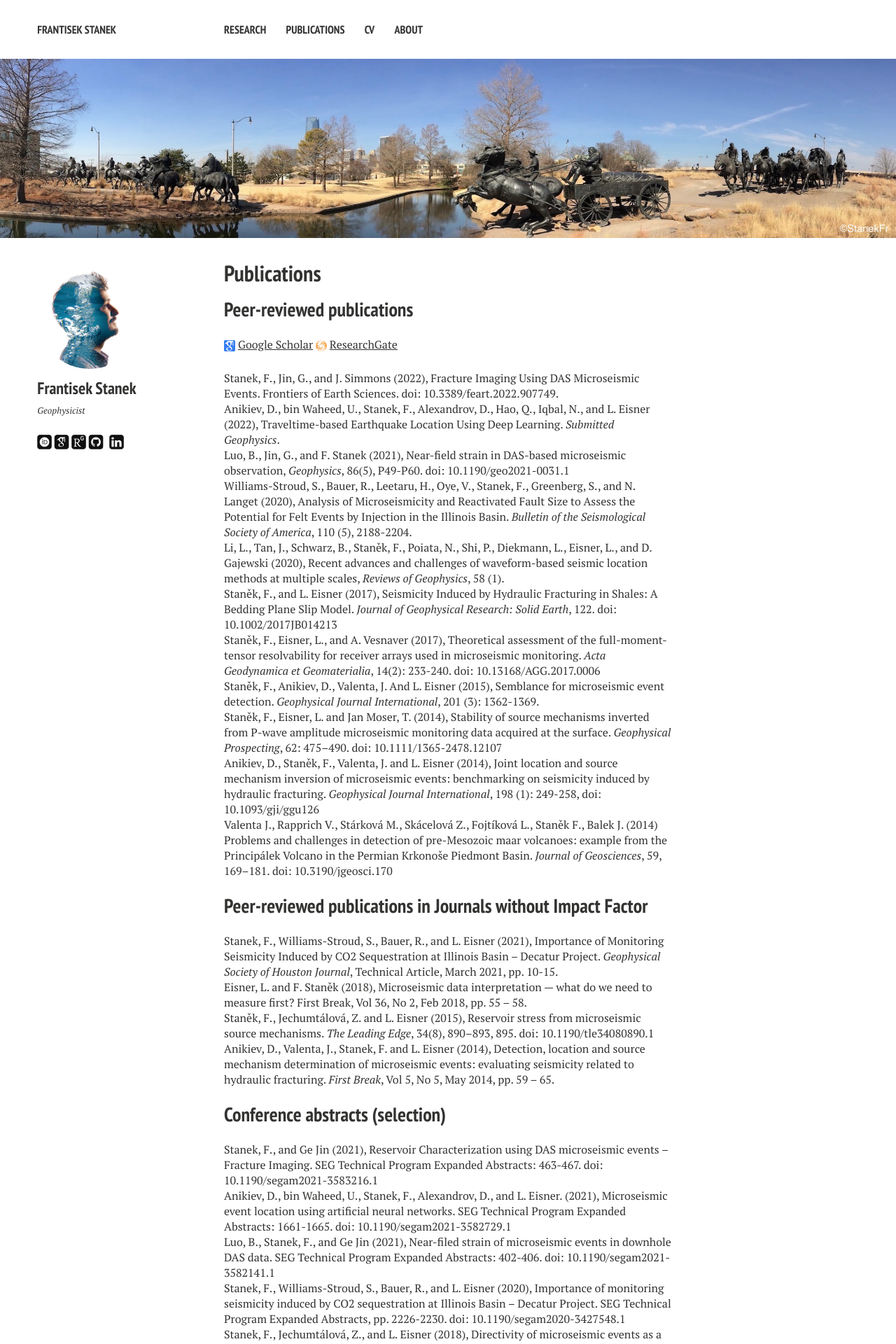
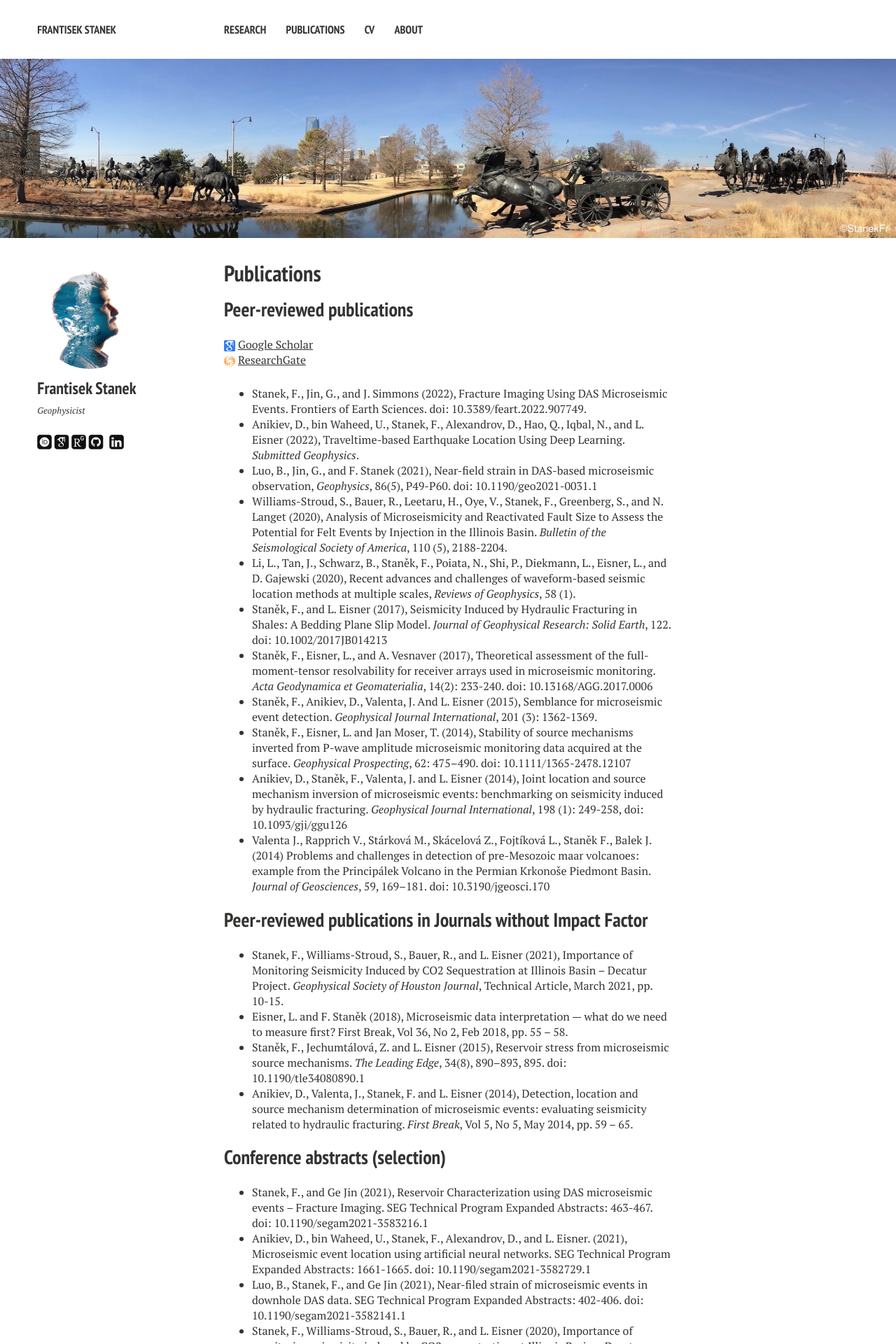
Before and after one commit to StanekFr/StanekFr.github.io, a Jekyll site: the page built from publications/index.md, in a window 1280 px wide. Shown: the top 1920 px of the page at 70% size. Built offline with Jekyll 4.4.1, drawn with Linux system fonts in a browser that asks for light colours; nearby versions of some CDN libraries; some web fonts are replaced.

Commit message:
Update index.md

```diff
--- a/publications/index.md
+++ b/publications/index.md
@@ -9,53 +9,53 @@ modified: 2022-07-17
 ## Peer-reviewed publications
 
 ![Scholar]({{ site.url }}/images/scholar.png) [Google Scholar](https://scholar.google.com/citations?user=k5i3d9MAAAAJ&hl=cs)
-![ResearchGate]({{ site.url }}/images/rid.png) [ResearchGate](https://www.researchgate.net/profile/Frantisek-Stanek)
+<br>![ResearchGate]({{ site.url }}/images/rid.png) [ResearchGate](https://www.researchgate.net/profile/Frantisek-Stanek)
 <!-- ![Orcid]({{ site.url }}/images/orcid.png) [Orcid]((https://orcid.org/my-orcid?orcid=0000-0002-0037-9239))    -->
 <!-- ![Publons]({{ site.url }}/images/orcid.png) [Publons]((https://orcid.org/my-orcid?orcid=0000-0002-0037-9239))  -->
 
-Stanek, F., Jin, G., and J. Simmons (2022), Fracture Imaging Using DAS Microseismic Events. Frontiers of Earth Sciences. doi: 10.3389/feart.2022.907749.
-<br>Anikiev, D., bin Waheed, U., Stanek, F., Alexandrov, D., Hao, Q., Iqbal, N., and L. Eisner (2022), Traveltime-based Earthquake Location Using Deep Learning. <em>Submitted Geophysics</em>.
-<br>Luo, B., Jin, G., and F. Stanek (2021), Near-field strain in DAS-based microseismic observation, <em>Geophysics</em>, 86(5), P49-P60. doi: 10.1190/geo2021-0031.1
-<br>Williams-Stroud, S., Bauer, R., Leetaru, H., Oye, V., Stanek, F., Greenberg, S., and N. Langet (2020), Analysis of Microseismicity and Reactivated Fault Size to Assess the Potential for Felt Events by Injection in the Illinois Basin. <em>Bulletin of the Seismological Society of America</em>, 110 (5), 2188-2204.
-<br>Li, L., Tan, J., Schwarz, B., Staněk, F., Poiata, N., Shi, P., Diekmann, L., Eisner, L., and D. Gajewski (2020), Recent advances and challenges of waveform-based seismic location methods at multiple scales, <em>Reviews of Geophysics</em>, 58 (1).
-<br>Staněk, F., and L. Eisner (2017), Seismicity Induced by Hydraulic Fracturing in Shales: A Bedding Plane Slip Model. <em>Journal of Geophysical Research: Solid Earth</em>, 122. doi: 10.1002/2017JB014213
-<br>Staněk, F., Eisner, L., and A. Vesnaver (2017), Theoretical assessment of the full-moment-tensor resolvability for receiver arrays used in microseismic monitoring. <em>Acta Geodynamica et Geomaterialia</em>, 14(2): 233-240. doi: 10.13168/AGG.2017.0006
-<br>Staněk, F., Anikiev, D., Valenta, J. And L. Eisner (2015), Semblance for microseismic event detection. <em>Geophysical Journal International</em>, 201 (3): 1362-1369.
-<br>Staněk, F., Eisner, L. and Jan Moser, T. (2014), Stability of source mechanisms inverted from P-wave amplitude microseismic monitoring data acquired at the surface. <em>Geophysical Prospecting</em>, 62: 475–490. doi: 10.1111/1365-2478.12107
-<br>Anikiev, D., Staněk, F., Valenta, J. and L. Eisner (2014), Joint location and source mechanism inversion of microseismic events: benchmarking on seismicity induced by hydraulic fracturing. <em>Geophysical Journal International</em>, 198 (1): 249-258, doi: 10.1093/gji/ggu126
-<br>Valenta J., Rapprich V., Stárková M., Skácelová Z., Fojtíková L., Staněk F., Balek J. (2014) Problems and challenges in detection of pre-Mesozoic maar volcanoes: example from the Principálek Volcano in the Permian Krkonoše Piedmont Basin. <em>Journal of Geosciences</em>, 59, 169–181. doi: 10.3190/jgeosci.170
+- Stanek, F., Jin, G., and J. Simmons (2022), Fracture Imaging Using DAS Microseismic Events. Frontiers of Earth Sciences. doi: 10.3389/feart.2022.907749.
+- Anikiev, D., bin Waheed, U., Stanek, F., Alexandrov, D., Hao, Q., Iqbal, N., and L. Eisner (2022), Traveltime-based Earthquake Location Using Deep Learning. *Submitted Geophysics*.
+- Luo, B., Jin, G., and F. Stanek (2021), Near-field strain in DAS-based microseismic observation, *Geophysics*, 86(5), P49-P60. doi: 10.1190/geo2021-0031.1
+- Williams-Stroud, S., Bauer, R., Leetaru, H., Oye, V., Stanek, F., Greenberg, S., and N. Langet (2020), Analysis of Microseismicity and Reactivated Fault Size to Assess the Potential for Felt Events by Injection in the Illinois Basin. *Bulletin of the Seismological Society of America*, 110 (5), 2188-2204.
+- Li, L., Tan, J., Schwarz, B., Staněk, F., Poiata, N., Shi, P., Diekmann, L., Eisner, L., and D. Gajewski (2020), Recent advances and challenges of waveform-based seismic location methods at multiple scales, *Reviews of Geophysics*, 58 (1).
+- Staněk, F., and L. Eisner (2017), Seismicity Induced by Hydraulic Fracturing in Shales: A Bedding Plane Slip Model. *Journal of Geophysical Research: Solid Earth*, 122. doi: 10.1002/2017JB014213
+- Staněk, F., Eisner, L., and A. Vesnaver (2017), Theoretical assessment of the full-moment-tensor resolvability for receiver arrays used in microseismic monitoring. *Acta Geodynamica et Geomaterialia*, 14(2): 233-240. doi: 10.13168/AGG.2017.0006
+- Staněk, F., Anikiev, D., Valenta, J. And L. Eisner (2015), Semblance for microseismic event detection. *Geophysical Journal International*, 201 (3): 1362-1369.
+- Staněk, F., Eisner, L. and Jan Moser, T. (2014), Stability of source mechanisms inverted from P-wave amplitude microseismic monitoring data acquired at the surface. *Geophysical Prospecting*, 62: 475–490. doi: 10.1111/1365-2478.12107
+- Anikiev, D., Staněk, F., Valenta, J. and L. Eisner (2014), Joint location and source mechanism inversion of microseismic events: benchmarking on seismicity induced by hydraulic fracturing. *Geophysical Journal International*, 198 (1): 249-258, doi: 10.1093/gji/ggu126
+- Valenta J., Rapprich V., Stárková M., Skácelová Z., Fojtíková L., Staněk F., Balek J. (2014) Problems and challenges in detection of pre-Mesozoic maar volcanoes: example from the Principálek Volcano in the Permian Krkonoše Piedmont Basin. *Journal of Geosciences*, 59, 169–181. doi: 10.3190/jgeosci.170
 
 ## Peer-reviewed publications in Journals without Impact Factor
 
-Stanek, F., Williams-Stroud, S., Bauer, R., and L. Eisner (2021), Importance of Monitoring Seismicity Induced by CO2 Sequestration at Illinois Basin – Decatur Project. <em>Geophysical Society of Houston Journal</em>, Technical Article, March 2021, pp. 10-15.
-<br>Eisner, L. and F. Staněk (2018), Microseismic data interpretation — what do we need to measure first? First Break, Vol 36, No 2, Feb 2018, pp. 55 – 58.
-<br>Staněk, F., Jechumtálová, Z. and L. Eisner (2015), Reservoir stress from microseismic source mechanisms. <em>The Leading Edge</em>, 34(8), 890–893, 895. doi: 10.1190/tle34080890.1
-<br>Anikiev, D., Valenta, J., Stanek, F. and L. Eisner (2014), Detection, location and source mechanism determination of microseismic events: evaluating seismicity related to hydraulic fracturing. <em>First Break</em>, Vol 5, No 5, May 2014, pp. 59 – 65.
+- Stanek, F., Williams-Stroud, S., Bauer, R., and L. Eisner (2021), Importance of Monitoring Seismicity Induced by CO2 Sequestration at Illinois Basin – Decatur Project. *Geophysical Society of Houston Journal*, Technical Article, March 2021, pp. 10-15.
+- Eisner, L. and F. Staněk (2018), Microseismic data interpretation — what do we need to measure first? First Break, Vol 36, No 2, Feb 2018, pp. 55 – 58.
+- Staněk, F., Jechumtálová, Z. and L. Eisner (2015), Reservoir stress from microseismic source mechanisms. *The Leading Edge*, 34(8), 890–893, 895. doi: 10.1190/tle34080890.1
+- Anikiev, D., Valenta, J., Stanek, F. and L. Eisner (2014), Detection, location and source mechanism determination of microseismic events: evaluating seismicity related to hydraulic fracturing. *First Break*, Vol 5, No 5, May 2014, pp. 59 – 65.
 
 ## Conference abstracts (selection)
 
-Stanek, F., and Ge Jin (2021), Reservoir Characterization using DAS microseismic events – Fracture Imaging. SEG Technical Program Expanded Abstracts: 463-467. doi: 10.1190/segam2021-3583216.1
-<br>Anikiev, D., bin Waheed, U., Stanek, F., Alexandrov, D., and L. Eisner. (2021), Microseismic event location using artificial neural networks. SEG Technical Program Expanded Abstracts: 1661-1665. doi: 10.1190/segam2021-3582729.1
-<br>Luo, B., Stanek, F., and Ge Jin (2021), Near-filed strain of microseismic events in downhole DAS data. SEG Technical Program Expanded Abstracts: 402-406. doi: 10.1190/segam2021-3582141.1
-<br>Stanek, F., Williams-Stroud, S., Bauer, R., and L. Eisner (2020), Importance of monitoring seismicity induced by CO2 sequestration at Illinois Basin – Decatur Project. SEG Technical Program Expanded Abstracts, pp. 2226-2230. doi: 10.1190/segam2020-3427548.1
-<br>Stanek, F., Jechumtálová, Z., and L. Eisner (2018), Directivity of microseismic events as a tool for interpretation. SEG Technical Program Expanded Abstracts, pp. 2987-2991. doi: 10.1190/segam2018-2997906.1
-<br>Eisner, L., Staněk, F., Jechumtálová, Z., and Ch. Heaver (2018), Microseismicity to production – what do we need to measure first? Geoconvention, Calgary
-<br>Staněk, F., Jechumtálová, Z., and L. Eisner (2017), Interpretation of Microseismicity Observed From Surface and Borehole Seismic Arrays During Hydraulic Fracturing in Shale - Bedding Plane Slip Model. AGU Fall Meeting 2017, New Orleans.
-<br>Eisner, L., Staněk, F. (2017), The bedding plane slip model for microseismicity induced in shales. 2017 Workshop: Microseismic Technologies and Applications, Hefei, China, 4-6 June 2017: pp. 18-21. doi: 10.1190/Microseismic2017-005
-<br>Staněk, F. and L. Eisner (2016), Seismological evidence for a geomechanical model of
+- Stanek, F., and Ge Jin (2021), Reservoir Characterization using DAS microseismic events – Fracture Imaging. SEG Technical Program Expanded Abstracts: 463-467. doi: 10.1190/segam2021-3583216.1
+- Anikiev, D., bin Waheed, U., Stanek, F., Alexandrov, D., and L. Eisner. (2021), Microseismic event location using artificial neural networks. SEG Technical Program Expanded Abstracts: 1661-1665. doi: 10.1190/segam2021-3582729.1
+- Luo, B., Stanek, F., and Ge Jin (2021), Near-filed strain of microseismic events in downhole DAS data. SEG Technical Program Expanded Abstracts: 402-406. doi: 10.1190/segam2021-3582141.1
+- Stanek, F., Williams-Stroud, S., Bauer, R., and L. Eisner (2020), Importance of monitoring seismicity induced by CO2 sequestration at Illinois Basin – Decatur Project. SEG Technical Program Expanded Abstracts, pp. 2226-2230. doi: 10.1190/segam2020-3427548.1
+- Stanek, F., Jechumtálová, Z., and L. Eisner (2018), Directivity of microseismic events as a tool for interpretation. SEG Technical Program Expanded Abstracts, pp. 2987-2991. doi: 10.1190/segam2018-2997906.1
+- Eisner, L., Staněk, F., Jechumtálová, Z., and Ch. Heaver (2018), Microseismicity to production – what do we need to measure first? Geoconvention, Calgary
+- Staněk, F., Jechumtálová, Z., and L. Eisner (2017), Interpretation of Microseismicity Observed From Surface and Borehole Seismic Arrays During Hydraulic Fracturing in Shale - Bedding Plane Slip Model. AGU Fall Meeting 2017, New Orleans.
+- Eisner, L., Staněk, F. (2017), The bedding plane slip model for microseismicity induced in shales. 2017 Workshop: Microseismic Technologies and Applications, Hefei, China, 4-6 June 2017: pp. 18-21. doi: 10.1190/Microseismic2017-005
+- Staněk, F. and L. Eisner (2016), Seismological evidence for a geomechanical model of
 the bedding plane slip in hydraulic fracturing of shales. SEG Annual Meeting Postconvention Workshop - Hydraulic fracture microseismicity: Understanding the mechanisms to extract greater reservoir value, Dallas
-<br>Jechumtálová, Z., Staněk, F., Eisner, L. and G.R. Keller (2016), Stress State Derived From Microseismicity Induced by Hydraulic Fracturing: Downhole and Surface Monitoring. Unconventional Resources Technology Conference, URTeC 2016. doi: 10.15530-urtec-2016-2460064
-<br>Staněk, F., Jechumtálová, Z. and L. Eisner (2015), Stress field orientation inverted from source mechanisms of microseismic events induced by hydraulic fracturing and geomechanical interpretation. SEG Technical Program Expanded Abstracts 2015: pp. 2552-2556. doi: 10.1190/segam2015-5926686.1
-<br>Staněk, F., Valenta, J., Anikiev, D. and L. Eisner. (2014), Semblance for microseismic event detection. 1st SEG International Microseismic Technology Workshop, Asheville, North Carolina
-<br>Anikiev, D., Staněk, F., Valenta, J. and L. Eisner (2014), Automated joint detection, location and source mechanism determination of microseismic events. 1st SEG International Microseismic Technology Workshop, Asheville, North Carolina
-<br>Staněk, F., Valenta, J., Anikiev, D. and L. Eisner (2014), Semblance for microseismic event 	detection. SEG Technical Program Expanded Abstracts 2014: pp. 2178-2182. doi: 	10.1190/segam2014-0498.1
-<br>Staněk, F., and L. Eisner (2014), A New Geomechanical Model Explaining Source Mechanisms of Events Induced by Hydraulic Fracturing in Shale. Society of Petroleum Engineers. doi:10.2118/167676-MS
-<br>Staněk, F. and L. Eisner (2013), New model explaining inverted source mechanisms of microseismic events induced by hydraulic fracturing. SEG Technical Program Expanded Abstracts 2013: pp. 2201-2205. doi: 10.1190/segam2013-0554.1
-<br>Anikiev, D., Staněk, F., Valenta, J., and L. Eisner (2013), Imaging microseismic events by diffraction stacking with moment tensor inversion. SEG Technical Program Expanded Abstracts 2013: pp. 2013-2018. doi: 10.1190/segam2013-0830.1
-<br>Staněk, F., Eisner, L., and T.J. Moser (2012), Stability of source mechanisms inverted from P-wave amplitude microseismic monitoring data acquired at surface. SEG Technical Program Expanded Abstracts 2012: pp. 1-5. doi: 10.1190/segam2012-0418.1
+- Jechumtálová, Z., Staněk, F., Eisner, L. and G.R. Keller (2016), Stress State Derived From Microseismicity Induced by Hydraulic Fracturing: Downhole and Surface Monitoring. Unconventional Resources Technology Conference, URTeC 2016. doi: 10.15530-urtec-2016-2460064
+- Staněk, F., Jechumtálová, Z. and L. Eisner (2015), Stress field orientation inverted from source mechanisms of microseismic events induced by hydraulic fracturing and geomechanical interpretation. SEG Technical Program Expanded Abstracts 2015: pp. 2552-2556. doi: 10.1190/segam2015-5926686.1
+- Staněk, F., Valenta, J., Anikiev, D. and L. Eisner. (2014), Semblance for microseismic event detection. 1st SEG International Microseismic Technology Workshop, Asheville, North Carolina
+- Anikiev, D., Staněk, F., Valenta, J. and L. Eisner (2014), Automated joint detection, location and source mechanism determination of microseismic events. 1st SEG International Microseismic Technology Workshop, Asheville, North Carolina
+- Staněk, F., Valenta, J., Anikiev, D. and L. Eisner (2014), Semblance for microseismic event 	detection. SEG Technical Program Expanded Abstracts 2014: pp. 2178-2182. doi: 	10.1190/segam2014-0498.1
+- Staněk, F., and L. Eisner (2014), A New Geomechanical Model Explaining Source Mechanisms of Events Induced by Hydraulic Fracturing in Shale. Society of Petroleum Engineers. doi:10.2118/167676-MS
+- Staněk, F. and L. Eisner (2013), New model explaining inverted source mechanisms of microseismic events induced by hydraulic fracturing. SEG Technical Program Expanded Abstracts 2013: pp. 2201-2205. doi: 10.1190/segam2013-0554.1
+- Anikiev, D., Staněk, F., Valenta, J., and L. Eisner (2013), Imaging microseismic events by diffraction stacking with moment tensor inversion. SEG Technical Program Expanded Abstracts 2013: pp. 2013-2018. doi: 10.1190/segam2013-0830.1
+- Staněk, F., Eisner, L., and T.J. Moser (2012), Stability of source mechanisms inverted from P-wave amplitude microseismic monitoring data acquired at surface. SEG Technical Program Expanded Abstracts 2012: pp. 1-5. doi: 10.1190/segam2012-0418.1
 
 ## Patent
 
-Eisner, L., Stanek, F., and Valenta, J. (2018). Method of using semblance of corrected amplitudes due to source mechanisms for microseismic event detection and location. US Patent 10036819.
+- Eisner, L., Stanek, F., and Valenta, J. (2018). Method of using semblance of corrected amplitudes due to source mechanisms for microseismic event detection and location. US Patent 10036819.
 
 <!-- ## Seminars -->
```
